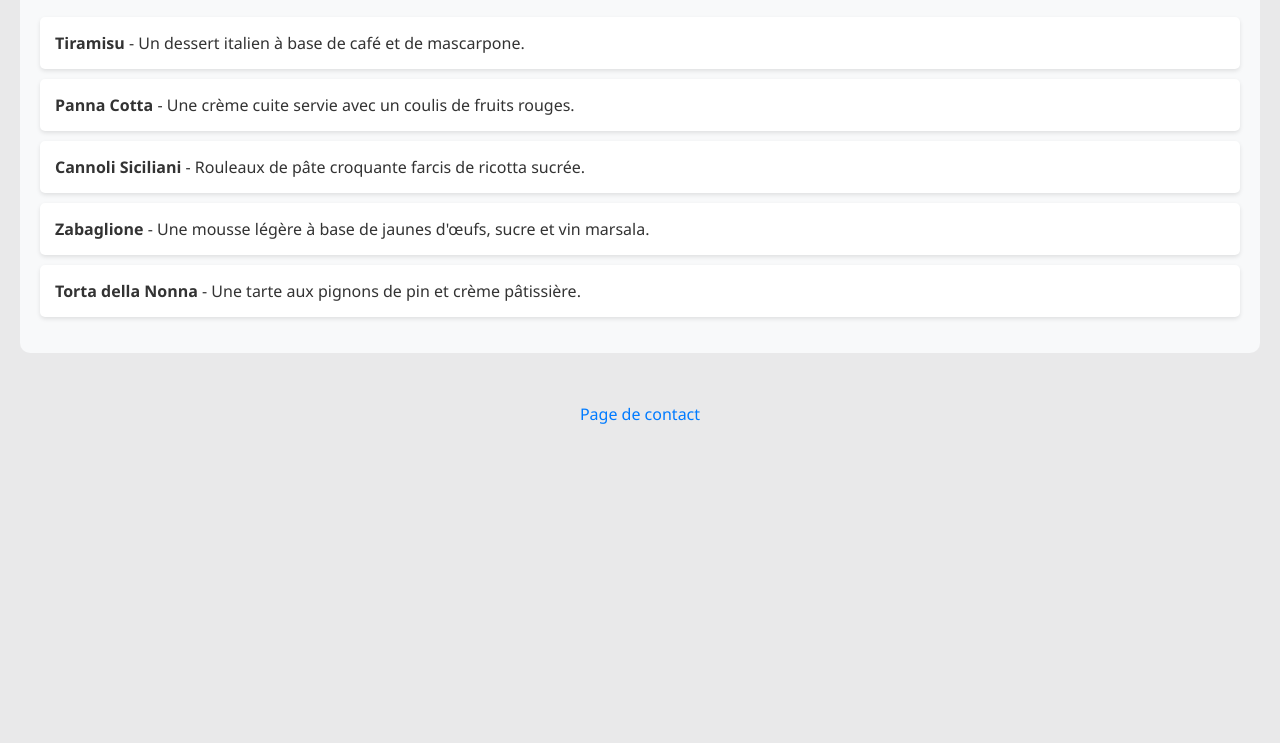
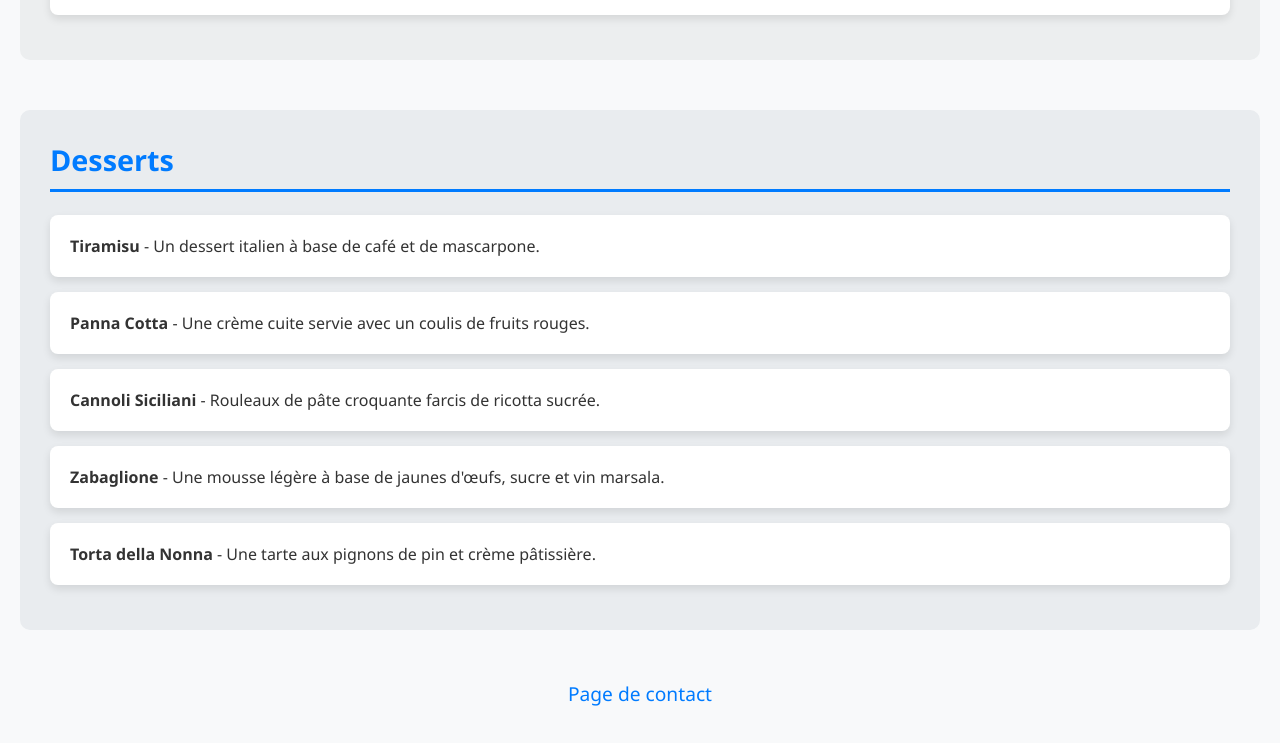
Before and after one commit to seydinath/secondproject2, a plain HTML site: page index.html in a window 1280 px wide. Shown: the part 1184-1927 px from the top of the page. Before the commit the page ends 1645 px from the top, so only its background shows below. Drawn offline with Linux system fonts and the light colour scheme.

Commit message:
finalisation

```diff
--- a/index.html
+++ b/index.html
@@ -3,62 +3,73 @@
 <head>
     <meta charset="UTF-8">
     <meta name="viewport" content="width=device-width, initial-scale=1.0">
-    <title>Bouchees Italiennes</title>
+    <title>Bouchées Italiennes</title>
     <style>
         body {
             font-family: 'Segoe UI', Tahoma, Geneva, Verdana, sans-serif;
             margin: 0;
             padding: 20px;
-            background-color: #94959633;
+            background-color: #f8f9fa;
             color: #333;
         }
         h1 {
             color: #dc3545;
             text-align: center;
             margin-bottom: 50px;
+            font-size: 2.5em;
+            text-transform: uppercase;
         }
         h2 {
             color: #007bff;
-            border-bottom: 2px solid #007bff;
+            border-bottom: 3px solid #007bff;
             padding-bottom: 10px;
+            margin-top: 0;
+            font-size: 1.8em;
         }
         ul {
-            list-style-type: none;
             padding: 0;
+            margin: 0;
+            list-style: none;
         }
         li {
-            margin-bottom: 10px;
             background-color: #fff;
-            padding: 15px;
-            border-radius: 5px;
-            box-shadow: 0 2px 4px rgba(0, 0, 0, 0.1);
+            margin: 15px 0;
+            padding: 20px;
+            border-radius: 8px;
+            box-shadow: 0 4px 8px rgba(0, 0, 0, 0.1);
+            transition: transform 0.3s, box-shadow 0.3s;
         }
-        .menu-section {
-            margin-bottom: 40px;
+        li:hover {
+            transform: translateY(-5px);
+            box-shadow: 0 8px 16px rgba(0, 0, 0, 0.2);
         }
-        .menu-section:nth-child(odd) {
-            background-color: #e9ecef;
-            padding: 20px;
+        .menu-category {
+            margin-bottom: 50px;
+            padding: 30px;
+            background-color: #eceeef;
             border-radius: 10px;
         }
-        .menu-section:nth-child(even) {
-            background-color: #f8f9fa;
-            padding: 20px;
-            border-radius: 10px;
+        .menu-category:nth-child(even) {
+            background-color: #e9ecef;
         }
-        a {
+        .contact-link {
             color: #007bff;
             text-decoration: none;
+            font-size: 1.2em;
+            text-align: center;
             display: block;
-            text-align: center;
             margin-top: 50px;
+            transition: color 0.3s;
+        }
+        .contact-link:hover {
+            color: #0056b3;
         }
     </style>
 </head>
 <body>
-    <h1> Menu Bouchees italiennes</h1>
+    <h1>Menu Bouchées Italiennes</h1>
 
-    <div class="menu-section">
+    <div class="menu-category">
         <h2>Entrées</h2>
         <ul>
             <li><strong>Antipasto Misto</strong> - Une assiette variée de charcuteries, fromages et légumes marinés.</li>
@@ -69,7 +80,7 @@
         </ul>
     </div>
 
-    <div class="menu-section">
+    <div class="menu-category">
         <h2>Plats Principaux</h2>
         <ul>
             <li><strong>Lasagna alla Bolognese</strong> - Lasagnes avec une riche sauce à la viande bolognaise.</li>
@@ -80,7 +91,7 @@
         </ul>
     </div>
 
-    <div class="menu-section">
+    <div class="menu-category">
         <h2>Desserts</h2>
         <ul>
             <li><strong>Tiramisu</strong> - Un dessert italien à base de café et de mascarpone.</li>
@@ -91,6 +102,6 @@
         </ul>
     </div>
 
-    <p><a href="contact.html">Page de contact</a></p>
+    <p><a class="contact-link" href="contact.html">Page de contact</a></p>
 </body>
 </html>
--- /dev/null
+++ b/style.css
@@ -0,0 +1,60 @@
+
+        body {
+            font-family: 'Segoe UI', Tahoma, Geneva, Verdana, sans-serif;
+            margin: 0;
+            padding: 20px;
+            background-color: #f8f9fa;
+            color: #333;
+        }
+        h1 {
+            color: #dc3545;
+            text-align: center;
+            margin-bottom: 50px;
+            font-size: 2.5em;
+            text-transform: uppercase;
+        }
+        h2 {
+            color: #007bff;
+            border-bottom: 3px solid #007bff;
+            padding-bottom: 10px;
+            margin-top: 0;
+            font-size: 1.8em;
+        }
+        ul {
+            padding: 0;
+            margin: 0;
+            list-style: none;
+        }
+        li {
+            background-color: #fff;
+            margin: 15px 0;
+            padding: 20px;
+            border-radius: 8px;
+            box-shadow: 0 4px 8px rgba(0, 0, 0, 0.1);
+            transition: transform 0.3s, box-shadow 0.3s;
+        }
+        li:hover {
+            transform: translateY(-5px);
+            box-shadow: 0 8px 16px rgba(0, 0, 0, 0.2);
+        }
+        .menu-category {
+            margin-bottom: 50px;
+            padding: 30px;
+            background-color: #eceeef;
+            border-radius: 10px;
+        }
+        .menu-category:nth-child(even) {
+            background-color: #e9ecef;
+        }
+        .contact-link {
+            color: #007bff;
+            text-decoration: none;
+            font-size: 1.2em;
+            text-align: center;
+            display: block;
+            margin-top: 50px;
+            transition: color 0.3s;
+        }
+        .contact-link:hover {
+            color: #0056b3;
+        }
```
